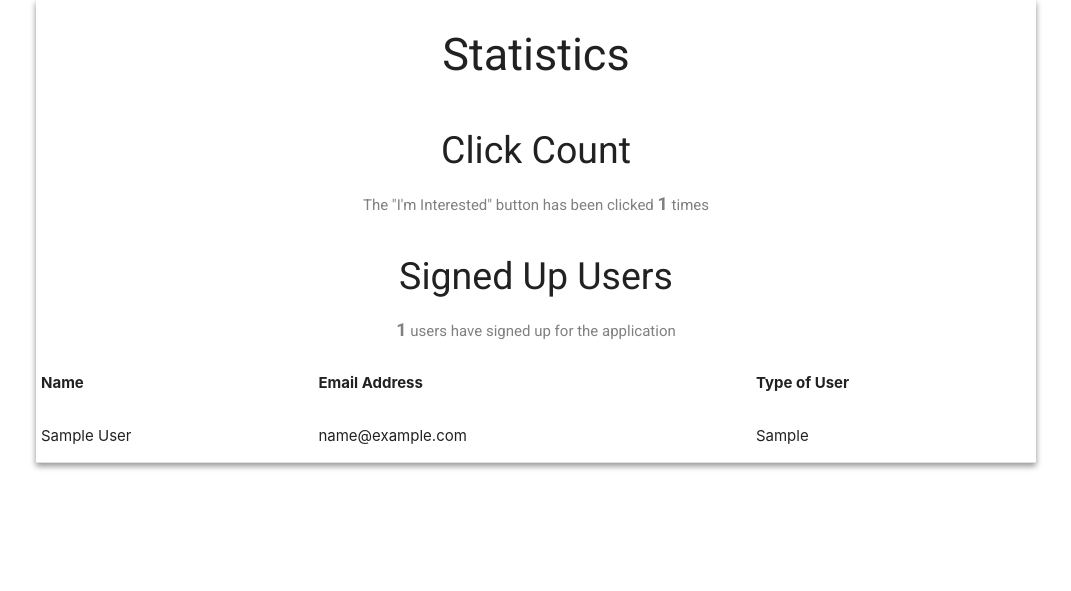
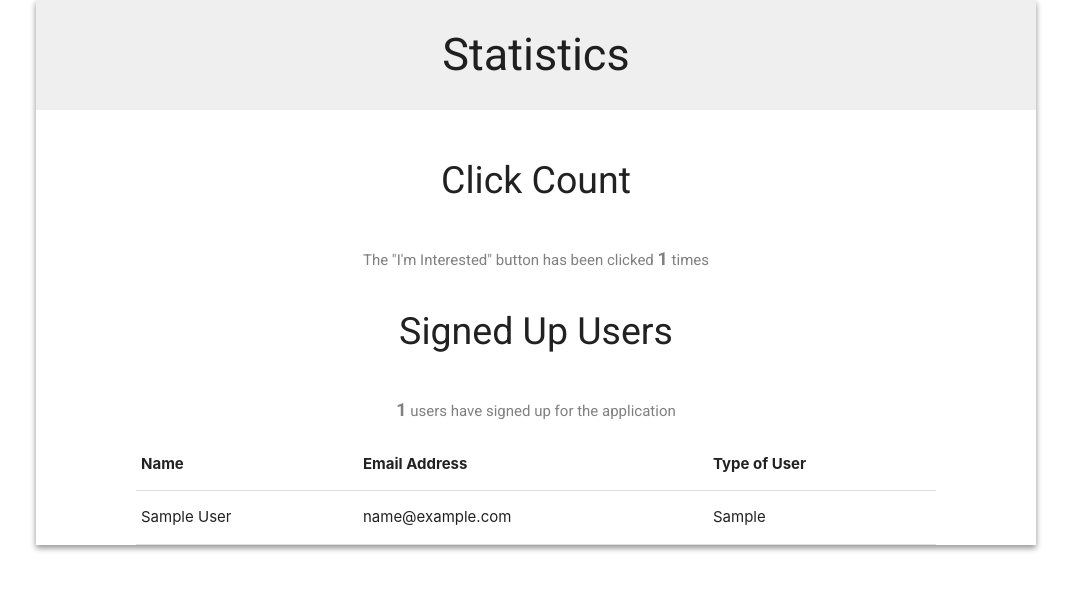
Before and after one commit to aidanstansfield/DECO3801Project, a Flask app: page /ipw/statistics in a window 1280 px wide. Shown: the top 591 px of the page, without its empty margins (104-1175 px from the left). Run offline with Flask 2, Linux system fonts and the light colour scheme; tables that the repository leaves empty hold one stand-in row (values such as "Sample post").

Commit message:
Updated statistics page styling

```diff
--- a/ipw/static/css/style.css
+++ b/ipw/static/css/style.css
@@ -21,6 +21,7 @@ h1, h2 {
     font-family: "Roboto", sans-serif;
     margin-block-start: 0;
     padding-top: 0.67em;
+    padding-bottom: 0.67em;
 }
 
 h1 {
@@ -139,6 +140,12 @@ h2 {
     margin: 2em auto;
 }
 
+/* TABLE STYLING */
+table {
+    width: 80%;
+    margin: 0 auto;
+}
+
 @media screen and (max-width: 600px) {
     .section {
         height: initial;
--- a/ipw/templates/stats.html
+++ b/ipw/templates/stats.html
@@ -6,12 +6,12 @@
 </head>
 <body>
     <div class='container'>
-        <h1 class='centered'>Statistics</h1>
+        <h1 class='centered section--shaded'>Statistics</h1>
         <h2 class='centered'>Click Count</h2>
         <p class='centered' id="click-count"></p>
         <h2 class='centered'>Signed Up Users</h2>
         <p class='centered' id="user-count"></p>
-        <table id="users">
+        <table class='bordered highlight' id="users">
         </table>
     </div>
     <script src="https://ajax.googleapis.com/ajax/libs/jquery/3.4.1/jquery.min.js"></script>
@@ -28,11 +28,14 @@
 
         function updateUserTable(users) {
             $("#users").empty()
-            $("#users").append("<th>Name</th>" +
+            $("#users").append("<thead><tr>" +
+                "<th>Name</th>" +
                 "<th>Email Address</th>" +
-                "<th>Type of User</th>");
+                "<th>Type of User</th>" +
+                "</tr></thead>");
+            $("#users").append("<tbody>");
             users.forEach(user => {
-                $("#users").append("<tr>" +
+                $("#users tbody").append("<tr>" +
                 "<td>" + user.name + "</td>" +
                 "<td>" + user.email + "</td>" +
                 "<td>" + user.type + "</td>" +
@@ -79,5 +82,6 @@
             {% endfor %}
         </ul>
     {% endif %} -->
+
 </body>
 </html>
```
